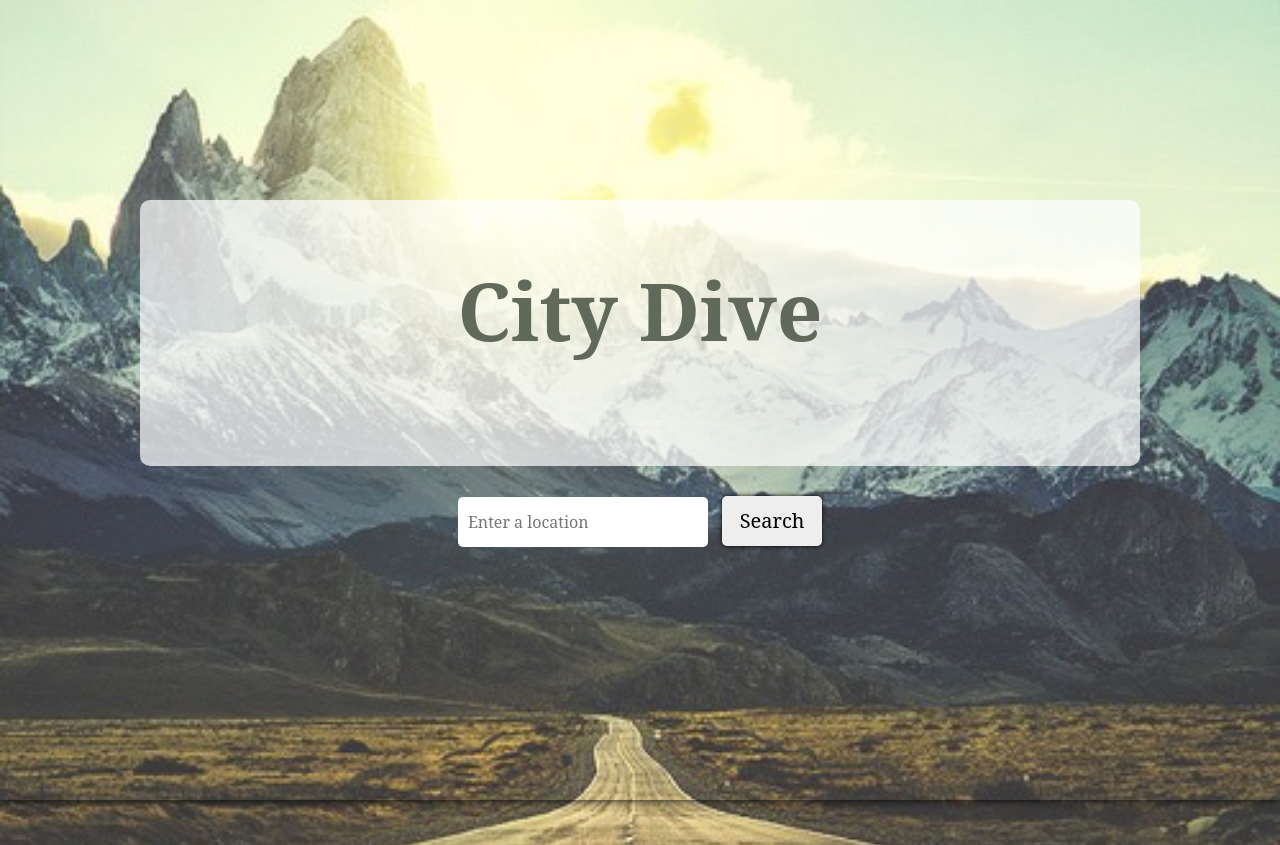
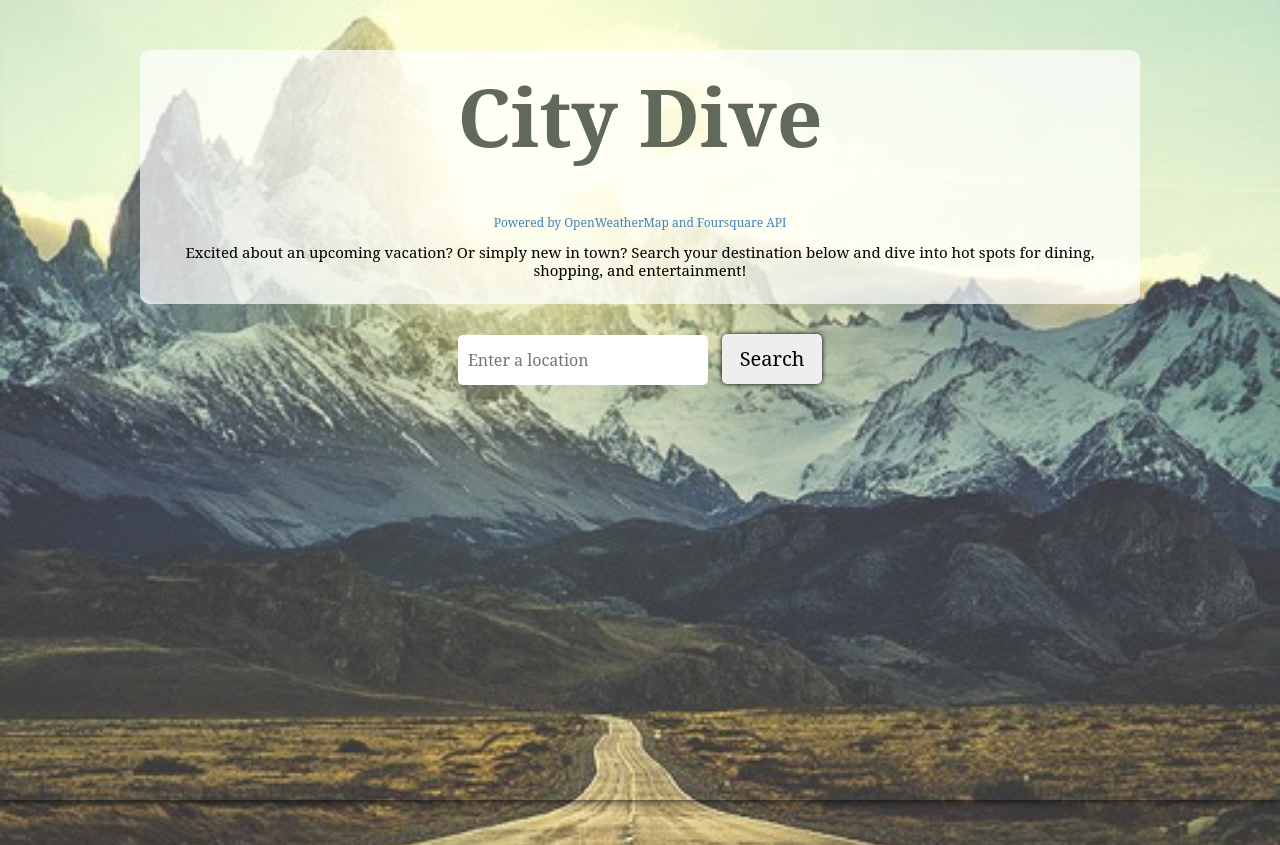
Before and after one commit to luv2XLRate/City-Dive, a plain HTML site: page index.html in a window 1280 px wide. Drawn offline with nearby package versions, Linux system fonts and the light colour scheme; some packages are replaced by stand-ins of ours; a web font is replaced by a local one.

Commit message:
moving home box up on page

```diff
--- a/index.html
+++ b/index.html
@@ -18,8 +18,8 @@
         <div class="start-display" id="start-page">
             <header class="row" role="banner">
                 <h1 class="logo">City Dive</h1>
-                <!--<p class="api-info">Powered by OpenWeatherMap and Foursquare API</p>
-                <p>Excited about an upcoming vacation? Or simply new in town? Search your destination below and dive into hot spots for dining, shopping, and entertainment!</p>-->
+                <p class="api-info">Powered by OpenWeatherMap and Foursquare API</p>
+                <p>Excited about an upcoming vacation? Or simply new in town? Search your destination below and dive into hot spots for dining, shopping, and entertainment!</p>
             </header>
 
             <form action="#" class="search-form row" id="search-query-form">
--- a/style.css
+++ b/style.css
@@ -45,7 +45,7 @@ header {
     background-repeat: no-repeat;
     background-attachment: fixed;
     box-shadow: 0 0 10px black;
-    padding-top: 200px;
+    padding-top: 50px;
     margin-bottom: 45px;
 
 
@@ -55,7 +55,7 @@ h1.logo {
     font-family: 'serif', 'American Typewriter', 'serif';
     color: #616A5A;
     font-size: 80px;
-    margin-bottom: 100px;
+    margin-top: 10px;
 }
 
 form {
@@ -183,15 +183,6 @@ div .result-image {
     padding: 8px 4px 0 4px;
 }
 
-
-/***** FOOTER ****
-footer {
-    background-color: rgba(255, 255, 255, 0.7);
-    height: 125px;
-    padding: 20px;
-    margin-top: 20px;
-    box-shadow: 0 0 10px black;
-}
 /***** RESPONSIVE DESIGN *****/
 
 * {
```
